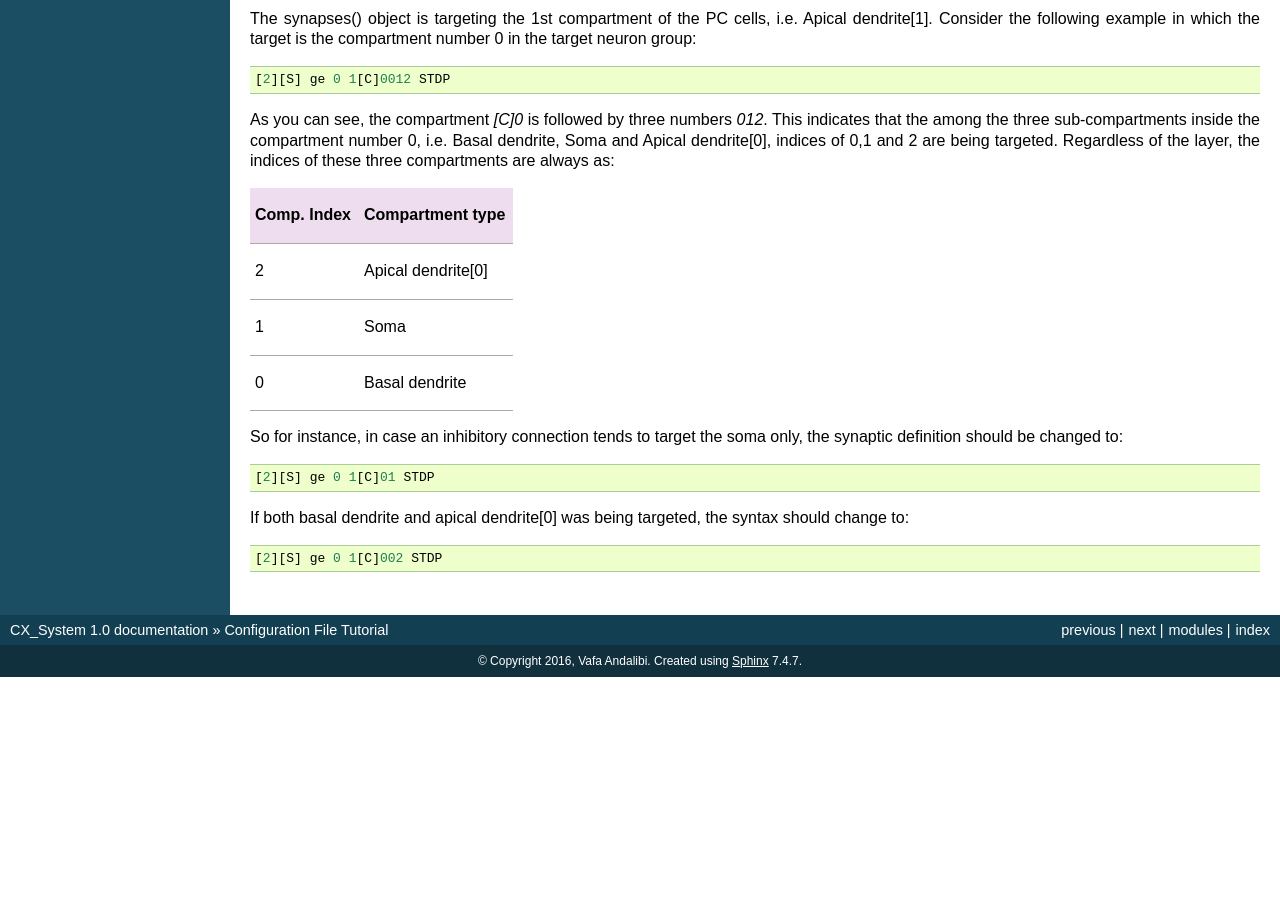
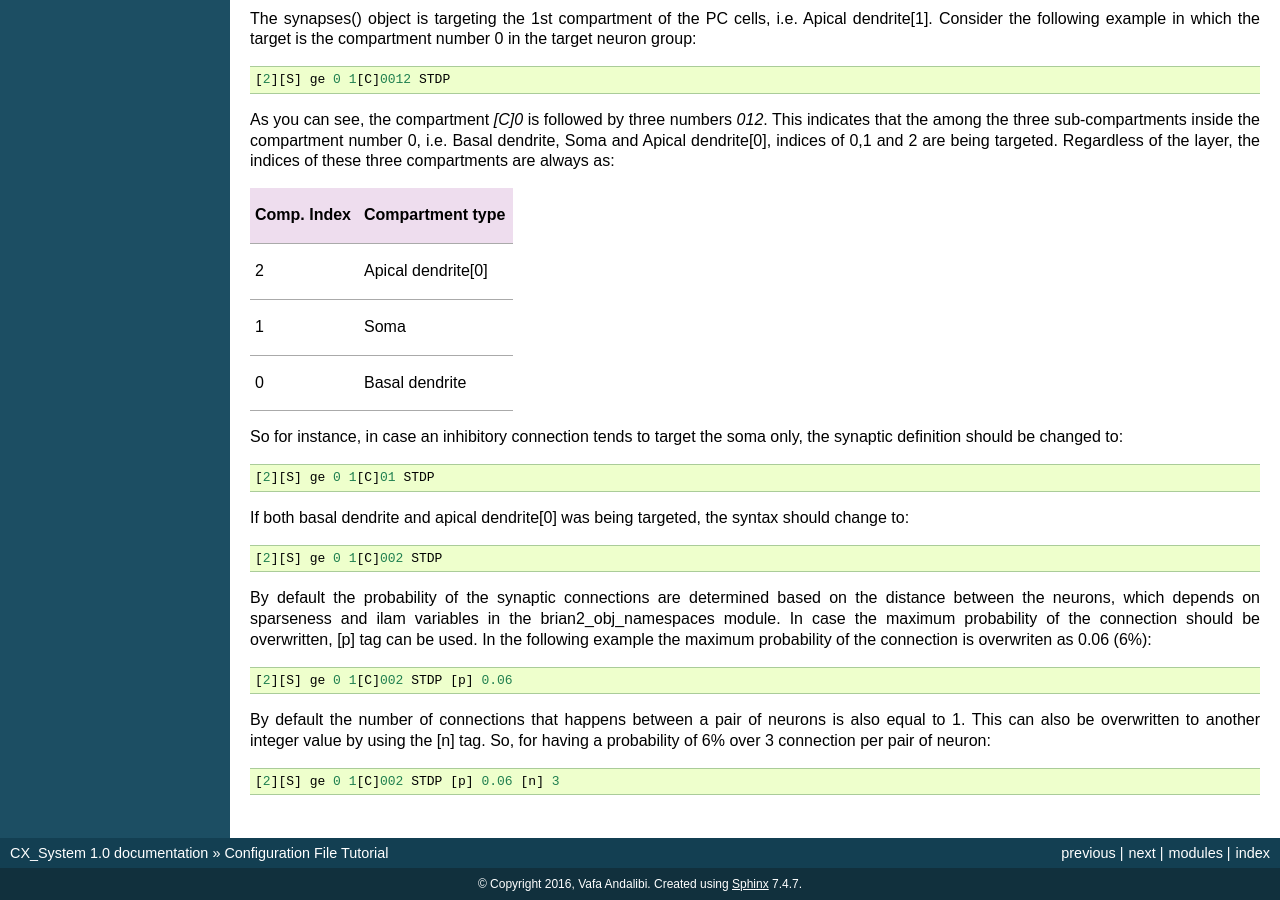
Before and after one commit to VisualNeuroscience-UH/CxSystem, a Sphinx documentation site: the page built from Sphinx/configuration.rst, in a window 1280 px wide and 900 px high, scrolled down 4092 px. Built offline with Sphinx 7.4.7, drawn with Linux system fonts in a browser that asks for light colours; before the commit the page ends 4769 px from its top, so only the background shows below that; some of the changed text lies outside the part shown.

Commit message:
minor fixes and documentation update

```diff
--- a/Connections.txt
+++ b/Connections.txt
@@ -17,12 +17,12 @@
 
 
 ### Neuron Groups
-[0][IN] /home/corriel/Documents/Git_repos/CXModule_Git/V1_input_layer_2015_10_30_11_7_31.mat 190*Hz [M] [Sp]
+[0][IN] /home/corriel/Documents/Git_repos/CXSystem_Git/V1_input_layer_2015_10_30_11_7_31.mat 190*Hz [M] [Sp]
 [1][G] 46 SS 4 [CN] 5+0j [M] [Sp] [St]ge_soma+gi_soma+vm
 [2][G] 46 PC [4,2] [CN] 5+0j [M] [Sp] [St]ge_soma+gi_soma+vm_basal+vm+vm_a1
 #[3][G] 75 BC 2 [CN] 5+0j [M] [Sp] [St]ge_soma+gi_soma+vm
 
-[2][S] ge 0 1 Fixed
+[2][S] ge 0 1 Fixed [p] 0.06 [n] 3 [M] [St]apre[rec]arange(0,21)+wght[rec]arange(0,21)
 [2][S] ge 1 2 Fixed
 
 #[0][S] ge 1 2[C]002 STDP [M] [St]apre[rec]arange(0,21)+wght[rec]arange(0,20)
--- a/Sphinx/Output/code.html
+++ b/Sphinx/Output/code.html
@@ -198,6 +198,7 @@
 <li>SPre_name: Generated variable name for pre_synaptic equations, i.e. &#8220;pre=...&#8221;</li>
 <li>SPost_name: Generated variable name for post_synaptic equations, i.e. &#8220;post= ...&#8221;</li>
 <li>SNS_name: Generated vriable name for the Synapses() namespace.</li>
+<li>syn_con_str: The string containing the sytanct for connect() method of a current Synapses() object. This string changes depending on using the [p] and [n] tags in the configuration file.</li>
 </ul>
 </dd></dl>
 
--- a/Sphinx/configuration.rst
+++ b/Sphinx/configuration.rst
@@ -3,7 +3,7 @@
 Configuration File Tutorial
 ===========================
 
-Each line of the configuration file that has to be interpreted, aka target line, defines either a Neuron_Group() or Synapses() in brian2. A line is considered as target line if it contains a target tag. Currently there are three target tags in the system: [IN], [G], [S] and a indexing tag, e.g. [0]. Each of these tags are thoroughly discussed later in this document. Each line that starts with the character *[* will be considered as a potential target line. Hence any other line that starts with other characters is equal to a comment line. Though you can use *#* in the beginning of the line to be tidy.
+Each line of the configuration file that has to be interpreted, aka target line, defines either a Neuron_Group() or Synapses() in brian2. A line is considered as target line if it contains a target tag. Currently there are three target tags in the system: [IN], [G], [S] and a indexing tag, e.g. [0]. Each of these tags are thoroughly discussed later in this document. Each line that starts with the character *[* will be considered as a potential target line. Hence any other line that starts with other characters is equal to a comment line. Though you can use *#* in the beginning of the line to be tidy. Note that in this tutorial, mandatory arguments are shown inside <> while optional arguments are presented in {}.
 
 -----------------
 
@@ -166,7 +166,7 @@ Any of this variables can be overwritten by using the keyword arguments [thresho
 
 ::
 
-	[index][S] <receptor> <presynaptic group index> <postsynaptic group index> <synapse type>
+	<index><[S]> <receptor> <presynaptic group index> <postsynaptic group index> <synapse type> {probability} {number of connections} {monitors}
 
 where the *[index]* is the line number, *<receptor>* defines the receptor type, e.g. ge and gi, *<presynaptic group index>* and *<postsynaptic group index>* defines the index of the presynaptic and postsynaptic group respectively. These indices could be determined using the *indexing tag* in the neuron groups target lines. The next field defines the type of the synapse. Currently there are two types of synapses implemented: Fixed and STDP. The following example defines a excitatory STDP synaptic connection between neuron groups with indices of 2 and 4, in which the *ge* is the receptor:
 
@@ -235,3 +235,15 @@ If both basal dendrite and apical dendrite[0] was being targeted, the syntax sho
 ::
 
 	[2][S] ge 0 1[C]002 STDP
+
+By default the probability of the synaptic connections are determined based on the distance between the neurons, which depends on sparseness and ilam variables in the brian2_obj_namespaces module. In case the maximum probability of the connection should be overwritten, [p] tag can be used. In the following example the maximum probability of the connection is overwriten as 0.06 (6%):
+
+::
+
+	[2][S] ge 0 1[C]002 STDP [p] 0.06
+
+By default the number of connections that happens between a pair of neurons is also equal to 1. This can also be overwritten to another integer value by using the [n] tag. So, for having a probability of 6% over 3 connection per pair of neuron:
+
+::
+
+	[2][S] ge 0 1[C]002 STDP [p] 0.06 [n] 3
```
Also changed, not shown: other parts of Sphinx/configuration.rst (+2 -2 lines), Sphinx/Output/_sources/configuration.txt (+16 -4 lines), Sphinx/Output/configuration.html (+12 -4 lines), cortical_system.py (+50 -18 lines), Sphinx/Output/searchindex.js, 4 other files.
